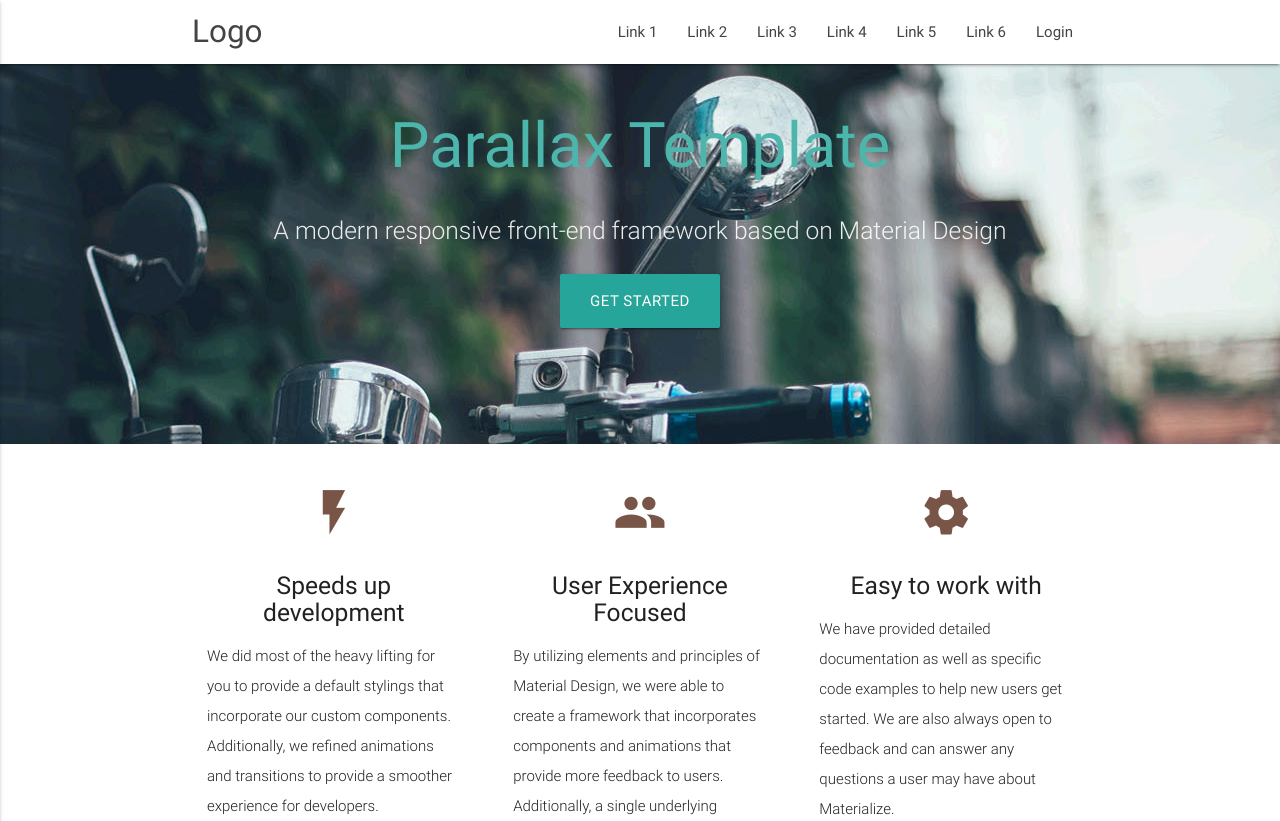
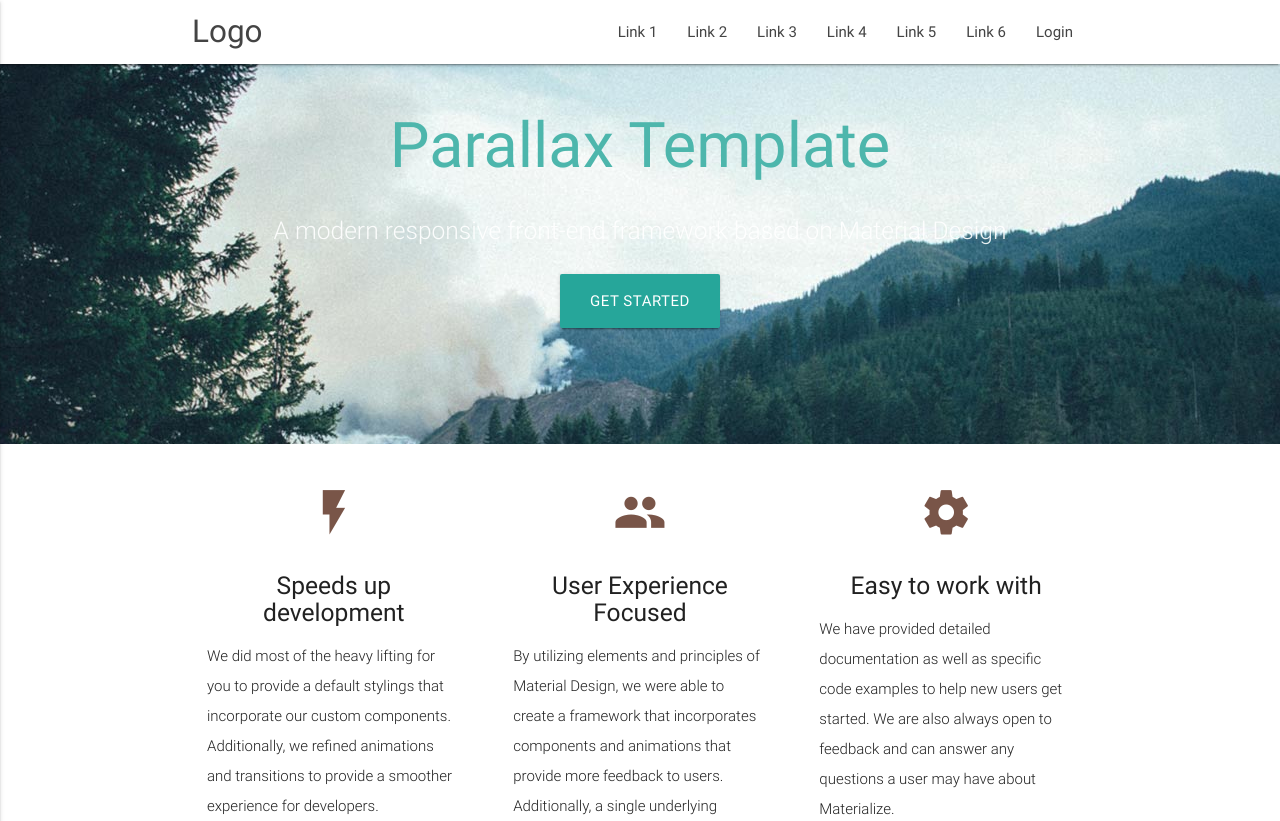
Before and after one commit to AlexDieguez/sistema_lotes, a CodeIgniter app: page /sistema_lotes/ in a window 1280 px wide. Shown: the top 821 px of the page. Run offline with CodeIgniter, Linux system fonts and the light colour scheme; some libraries are stand-ins or nearby versions.

Commit message:
cambio de imagen
pequeño cambio

```diff
--- a/application/views/slider.php
+++ b/application/views/slider.php
@@ -13,5 +13,5 @@
 
       </div>
     </div>
-    <div class="parallax"><img src="<?=base_url();?>assets/images/background1.jpg" alt="Unsplashed background img 1"></div>
+    <div class="parallax"><img src="<?=base_url();?>assets/images/background3.jpg" alt="Unsplashed background img 1"></div>
   </div>
```
